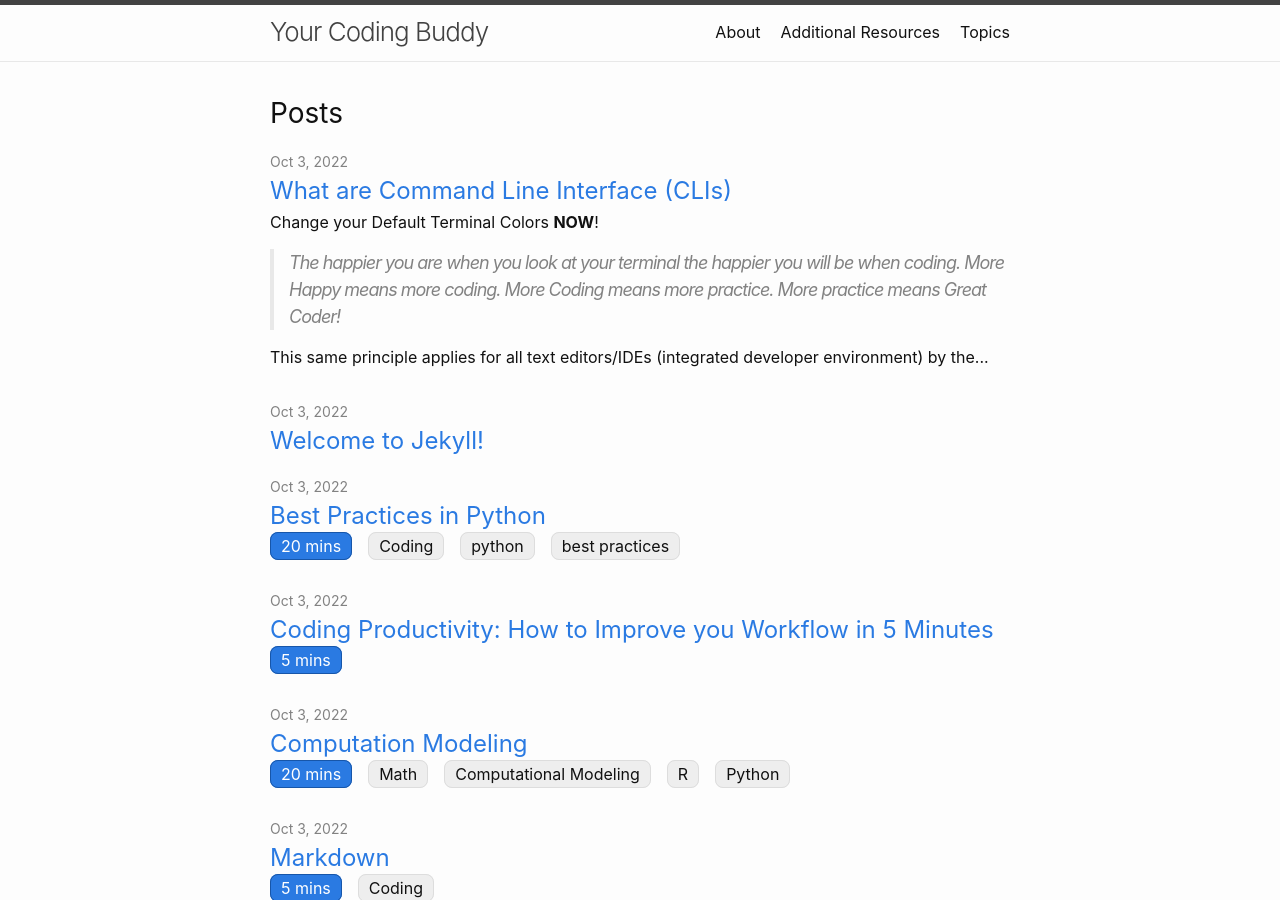
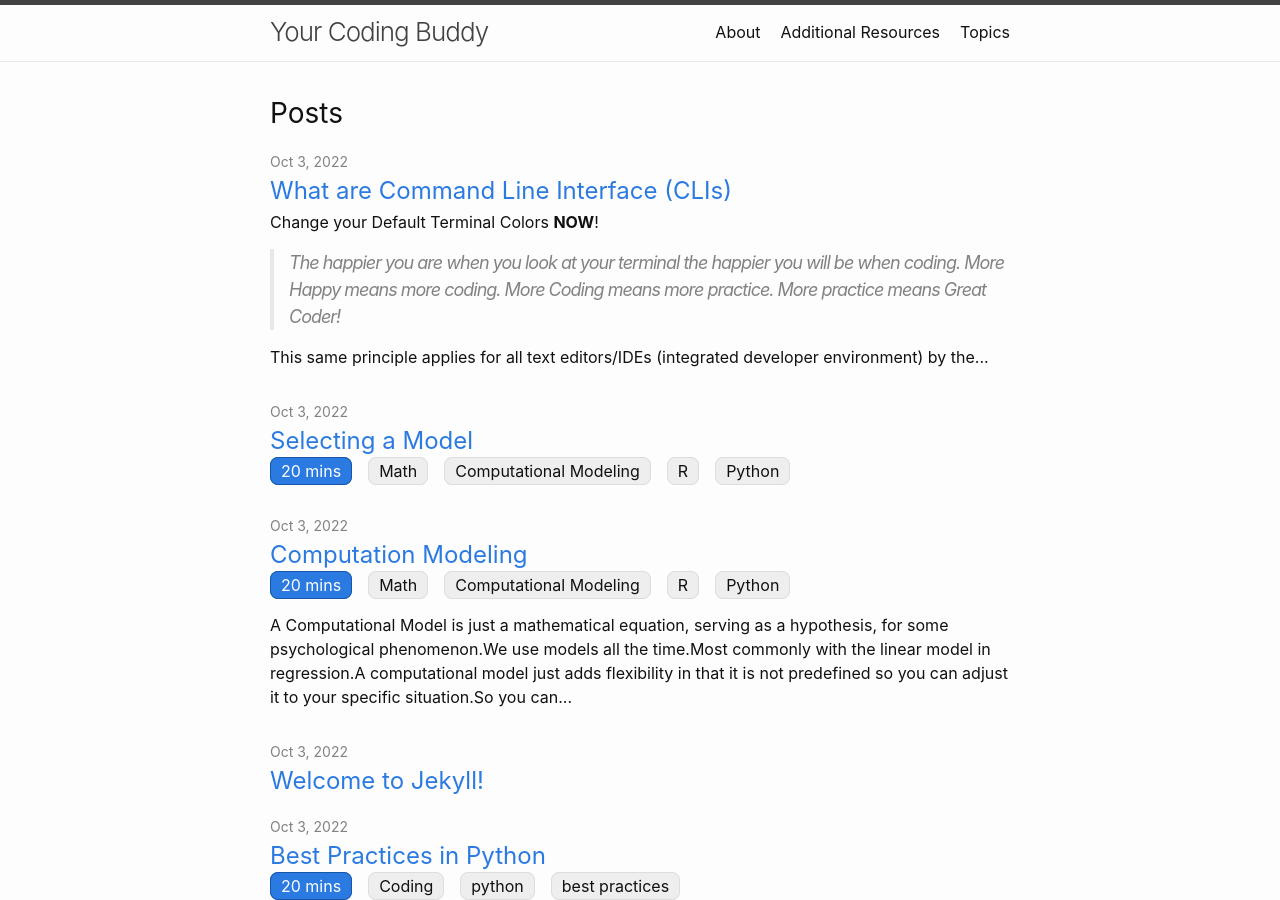
Before and after one commit to dsambrano/good_coding_practices, a Jekyll site: the page built from index.markdown, in a window 1280 px wide and 900 px high. Built offline with Jekyll 4.4.1, drawn with Linux system fonts in a browser that asks for light colours; part of the change alters nothing that is shown.

Commit message:
Setting up Proper Permalinks for Series as well as Series Home Page

```diff
--- a/_config.yml
+++ b/_config.yml
@@ -52,6 +52,11 @@ defaults:
       path: ""
     values:
       author: "Deshawn Sambrano"
+  - scope:
+      path: "_posts/computational-modeling"
+    values:
+      permalink: /computational-modeling/:title
+
 # Exclude from processing.
 # The following items will not be processed, by default.
 # Any item listed under the `exclude:` key here will be automatically added to
--- /dev/null
+++ b/_posts/computational-modeling/2022-10-03-computational-modeling.md
@@ -0,0 +1,95 @@
+---
+layout: post
+title:  "Computation Modeling"
+date: 2022-10-03
+author: Deshawn Sambrano
+tags: Math Computational-Modeling R Python
+time: 20
+series: computational-modeling
+permalink: /Computational-Modeling/
+diff: "{{site.data.difficulty.expert.name}}"
+excerpt_separator: <!--more-->
+usemathjax: true
+---
+
+{% include sidebar.html %}
+
+## Takeaways
+
+In this blog you will learn the basics of computational modeling. Specifically you will learn:
+- What is a computational model?
+- Why you should use computational models?
+- How to implement a computational model with an example.
+  - Model Selection
+  - Ammedding a Model to suit your needs
+  - Decision Rules
+
+Difficulty: <span class="{{page.diff | flatify}}">{{page.diff | flatify}}</span>
+
+Prerequisites:
+- Read through this [paper][holt] or have some basic background in behavioral economics / learning literature (e.g., reinforcement learning)
+
+
+## What Even is a Computational Model
+<!-- excerpt-start -->
+
+A Computational Model is just a mathematical equation, serving as a hypothesis, for some psychological phenomenon.
+We use models all the time.
+Most commonly with the linear model in regression.
+A computational model just adds flexibility in that it is not predefined so you can adjust it to your specific situation.
+So you can allow it have some non linearity or have only partial linearity.
+>**Note**: When you use linear (or logistic) regression to prediction choices, you are using a model for how people are making those choices. Whatever you include in this model is all that it knows; and importantly, these models assume a particular structure for how choices are made. Is it the right structure for your data, maybe, maybe not? That is when computational models come in. You get to specific the structure.
+
+## Why Should You Use A Computational Model
+Pull from Prospectus (Utlity and generalization)
+
+Implementing computational models require a lot more work than a standardized, so if you are going to use it over standard stats model you should have a good reason.
+While there are several reasons one might elect to use a computational model, here I will provide two: Utility and Generalization.
+Of course if you already are familar with their utility, feel free to skip to the next [section](#my-first-model).
+
+Computational models are particularly useful when they replace older schematic based models like the one below.
+Schematic models are a hypothesis or rather series of hypotheses about a particular phenomena.
+These models represent different variables of interest as boxes and relationships between them with arrows.
+Schematic models are really useful when you are first exploring a feild and you can begin to map out all of factors that are relavent to what you are studying.
+However, these types of modesl have some significant drawbacks.
+> **Note**: I will be specifically, critquing the EIC model, but this was incredibly important at the time. I am specifically using it as an example, but all schematic based model have these pitfalls.
+
+
+![THIS IS SUPPOSED TO BE AN IMAGE OF A SCHEMATIC BASED MODEL](/assets/imgs/image.png)
+
+First, schematic based models do not provide specific hypotheses, making them difficult (if not impossible) to falsify.
+For example, each box on the schematic often represents a plethora of variables.
+In the EIC model, there is box representing the characteristics of the decision maker (e.g., preferences and personality), which influences both one’s current emotions as well as the utility calculation of the options.
+Undoubtedly, the authors do not imply every characteristic impacts one’s affective state and utility calculations, but which ones are important, and which can be ignored, are not specified.
+Perhaps more importantly, because the particular variables of interest are not specified, one would need to test all possible characteristics to falsify the model’s hypothesis.
+
+The second shortcoming of schematic based models is, by design, they do not make specific hypotheses about the magnitude of effects between related components.
+For example, in the EIC model one’s current emotion influences the evaluations they make, which in turn affects their choices.
+But how much does one’s affect impact their evaluations and what is the nature of that relationship?
+Is it linear, the more intense the emotion the larger the effect, or is it based on a threshold, where any emotion intensity after the threshold will have a similar effect and any emotion below the threshold will not impact the evaluation at all?
+Schematic based models do not provide this information.
+Importantly, the EIC model, was hypothesized as general purpose model and never intended to address these concerns.
+Particularly because the field was still at a state where we needed to identify the affective factors involved in the decision making process (the time when schematic based models are most effective).
+However, the next major leap to improve our understanding of the relationship between affect and decision making requires us to address these shortcomings of schematic based models.
+One solution to this problem is to use a computational model for how people make decisions.
+
+In addition to several practical benefits (e.g., ensuring your trial space is sufficiently wide and simulations), computational models address the limitations of schematic based models.
+Since a computational model specifies all the variables that are hypothesized to impact one’s choice, anyone who has the model can make predictions outside the context for which the original model was developed.
+For example, if an experiment includes lotteries with win rate of 25%, 50%, and 75%, one could use the model to hypothesize how a person would choose if the win rate was 10%.
+They need only supply the arguments for a specific lottery as well as person’s parameter estimates.
+Crucially, if new experimental data stands in conflict with the **a priori** predictions of the model, then the model is inaccurate (or at the very least incomplete).
+There is a clear falsifiable hypothesis even outside the context of the original experiment.
+Additionally, since a computational model is essentially a mathematical formula, the parameters provide clear, mathematically defined impacts on the outcome, and the impact can be interpreted before any experiment or parameter estimation.
+By design, the model’s formula describes the magnitude for the effects, whether they be linear, exponential, etc.
+Together, these features help improved the scientific discourse.
+
+## Advanced Topics:
+
+- Param Estimation: Use the Data: Estimating Parameters
+- Simulation
+- degrees of freedom
+- Model Comparison
+
+
+[holt]: assets/papers/Holt2002_RiskAversionIncentives_enhanced_opt.pdf "Holt & Laury 2002"
+[img]: imgs/cd.png
--- a/_posts/2022-10-03-modeling.md
+++ b/_posts/computational-modeling/2022-10-03-selecting-a-model.md
@@ -1,12 +1,11 @@
 ---
 layout: post
-title:  "Computation Modeling"
+title:  "Selecting a Model"
 date: 2022-10-03
 author: Deshawn Sambrano
 tags: Math Computational-Modeling R Python
 time: 20
 series: computational-modeling
-permalink: computation-modeling
 diff: "{{site.data.difficulty.expert.name}}"
 excerpt_separator: <!--more-->
 usemathjax: true
@@ -16,11 +15,7 @@ usemathjax: true
 
 ## Takeaways
 
-**[Estimated Read Time 20 mins]**
-
 In this blog you will learn the basics of computational modeling. Specifically you will learn:
-- What is a computational model?
-- Why you should use computational models?
 - How to implement a computational model with an example.
   - Model Selection
   - Ammedding a Model to suit your needs
@@ -32,61 +27,7 @@ Prerequisites:
 - Read through this [paper][holt] or have some basic background in behavioral economics / learning literature (e.g., reinforcement learning)
 
 
-## What Even is a Computational Model
-
-A Computational Model is just a mathematical equation, serving as a hypothesis, for some psychological phenomenon.
-We use models all the time.
-Most commonly with the linear model in regression.
-A computational model just adds flexibility in that it is not predefined so you can adjust it to your specific situation.
-So you can allow it have some non linearity or have only partial linearity.
->**Note**: When you use linear (or logistic) regression to prediction choices, you are using a model for how people are making those choices. Whatever you include in this model is all that it knows; and importantly, these models assume a particular structure for how choices are made. Is it the right structure for your data, maybe, maybe not? That is when computational models come in. You get to specific the structure.
-<!--more-->
-
-## Why Should You Use A Computational Model
-Pull from Prospectus (Utlity and generalization)
-
-Implementing computational models require a lot more work than a standardized, so if you are going to use it over standard stats model you should have a good reason.
-While there are several reasons one might elect to use a computational model, here I will provide two: Utility and Generalization.
-Of course if you already are familar with their utility, feel free to skip to the next [section](#my-first-model).
-
-Computational models are particularly useful when they replace older schematic based models like the one below.
-Schematic models are a hypothesis or rather series of hypotheses about a particular phenomena.
-These models represent different variables of interest as boxes and relationships between them with arrows.
-Schematic models are really useful when you are first exploring a feild and you can begin to map out all of factors that are relavent to what you are studying.
-However, these types of modesl have some significant drawbacks.
-> **Note**: I will be specifically, critquing the EIC model, but this was incredibly important at the time. I am specifically using it as an example, but all schematic based model have these pitfalls.
-
-
-![THIS IS SUPPOSED TO BE AN IMAGE OF A SCHEMATIC BASED MODEL](assets/imgs/image.png)
-
-First, schematic based models do not provide specific hypotheses, making them difficult (if not impossible) to falsify.
-For example, each box on the schematic often represents a plethora of variables.
-In the EIC model, there is box representing the characteristics of the decision maker (e.g., preferences and personality), which influences both one’s current emotions as well as the utility calculation of the options.
-Undoubtedly, the authors do not imply every characteristic impacts one’s affective state and utility calculations, but which ones are important, and which can be ignored, are not specified.
-Perhaps more importantly, because the particular variables of interest are not specified, one would need to test all possible characteristics to falsify the model’s hypothesis.
-
-The second shortcoming of schematic based models is, by design, they do not make specific hypotheses about the magnitude of effects between related components.
-For example, in the EIC model one’s current emotion influences the evaluations they make, which in turn affects their choices.
-But how much does one’s affect impact their evaluations and what is the nature of that relationship?
-Is it linear, the more intense the emotion the larger the effect, or is it based on a threshold, where any emotion intensity after the threshold will have a similar effect and any emotion below the threshold will not impact the evaluation at all?
-Schematic based models do not provide this information.
-Importantly, the EIC model, was hypothesized as general purpose model and never intended to address these concerns.
-Particularly because the field was still at a state where we needed to identify the affective factors involved in the decision making process (the time when schematic based models are most effective).
-However, the next major leap to improve our understanding of the relationship between affect and decision making requires us to address these shortcomings of schematic based models.
-One solution to this problem is to use a computational model for how people make decisions.
-
-In addition to several practical benefits (e.g., ensuring your trial space is sufficiently wide and simulations), computational models address the limitations of schematic based models.
-Since a computational model specifies all the variables that are hypothesized to impact one’s choice, anyone who has the model can make predictions outside the context for which the original model was developed.
-For example, if an experiment includes lotteries with win rate of 25%, 50%, and 75%, one could use the model to hypothesize how a person would choose if the win rate was 10%.
-They need only supply the arguments for a specific lottery as well as person’s parameter estimates.
-Crucially, if new experimental data stands in conflict with the **a priori** predictions of the model, then the model is inaccurate (or at the very least incomplete).
-There is a clear falsifiable hypothesis even outside the context of the original experiment.
-Additionally, since a computational model is essentially a mathematical formula, the parameters provide clear, mathematically defined impacts on the outcome, and the impact can be interpreted before any experiment or parameter estimation.
-By design, the model’s formula describes the magnitude for the effects, whether they be linear, exponential, etc.
-Together, these features help improved the scientific discourse.
-
-
-### My First Model
+## My First Model
 Link to paper I send to RAs
 
 In order to give yourself a basic working example, I highly reccomend you read through this [paper][holt].
@@ -118,7 +59,7 @@ Do this for all 10 lotteries.
 
 
 
-### Selecting a Model
+## Selecting a Model
 
 The first and most important part for computational modeling is the model that you select.
 You should definitely take some time when selecting a model because this **IS YOUR PREDICTION** for how participants will make decisions in experiment.
@@ -152,7 +93,7 @@ Finally, we can implement a decision rule, that is a rule to decide which option
 For EV, you should pick the option that has a higher expected value.
 In the figure below, we plotted the probability of choosing the first option (Option A) against the different options.
 
-![EV Model Predictions](assets/code/plots/ev_plot.png)
+![EV Model Predictions](/assets/code/plots/ev_plot.png)
 
 Notice that this model predicts that people would select option A for the first 4, and then select B for the remaining ones.
 As described above, this is mathematically optimal.
@@ -160,7 +101,7 @@ But the question is, how would you expect people to decide to their lotteries?
 Which did you choose when you picked between them?
 
 Here is some simulated data to use as a comparison:
-![EV Model Predictions with Simulated Data](assets/code/plots/part_data_plot.png)
+![EV Model Predictions with Simulated Data](/assets/code/plots/part_data_plot.png)
 
 Again the dotted line indicates that EV models predictions, and the new solid line with dots indicates the average response for 50 simulated people.
 What are your thoughts?
@@ -171,7 +112,7 @@ That is to say pretty much everyone chooses Option A for the first 4 and everyon
 So in reality, it only gets the middle ones wrong.
 So maybe we can adjust this model to account for that as opposed to come up with a entirely new model.
 
-### A Story of Individual Differences: Adding Parameters
+## A Story of Individual Differences: Adding Parameters
 
 One thing you might have noticed, is that the EV model expects everyone to make the same choices.
 The hypothesis is so absurd that is can be rejected outright.
@@ -195,7 +136,7 @@ But which $\alpha$ should we use?
 Well since we are just exploring, let's pick a few to see which ones look more accurate.
 
 
-![SV Model Predictions](assets/code/plots/sv_plot.png)
+![SV Model Predictions](/assets/code/plots/sv_plot.png)
 
 Now we added the colored lines.
 What you should notice is that it seems like that blue (.7) and green (.5) lines seem to improve on the EV model in that it gets the threshold a littel bit more accurate.
@@ -220,7 +161,7 @@ Again we have an issue, what is the correct $\gamma$?
 Of course, without looking at the data you would be hard pressed to give a sensible answer.
 So we will use a similar stragey, use a couple and plot them.
 
-![SV Model Predictions](assets/code/plots/sv_prob_plot.png)
+![SV Model Predictions](/assets/code/plots/sv_prob_plot.png)
 
 This looks incredible!!
 We are having very close predictions to the real data!
```
Also changed, not shown: 6 other files.
